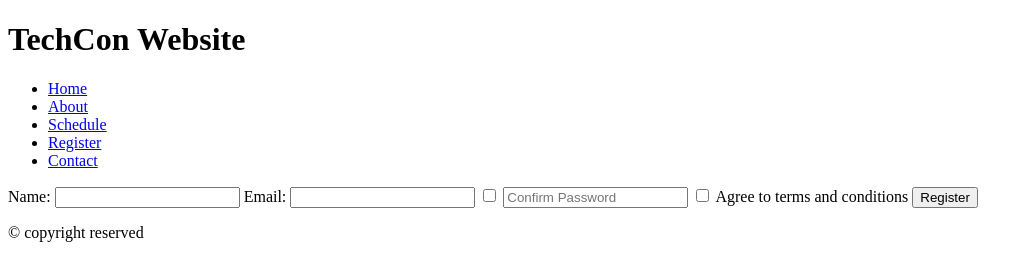
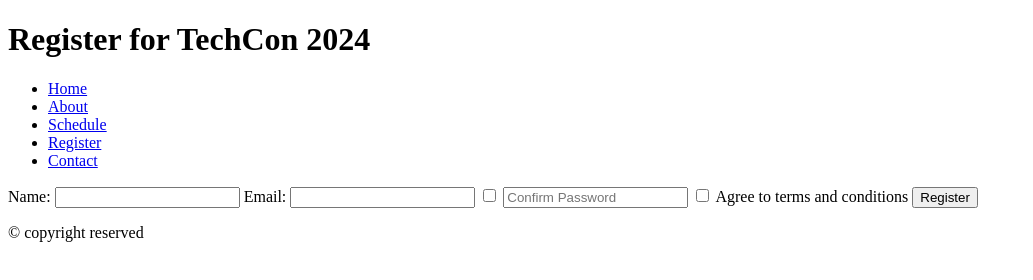
Before and after one commit to ThabangP07/TechCon_HTML, a plain HTML site: page techcon_website/register.html in a window 1280 px wide. Shown: the whole page, without its empty margins (0-1033 px from the left). Drawn offline with Linux system fonts and the light colour scheme.

Commit message:
fix: update the heading to reflect the purpose of the page

```diff
--- a/techcon_website/register.html
+++ b/techcon_website/register.html
@@ -7,7 +7,7 @@
 </head>
 <body>
     <header>
-        <h1>TechCon Website</h1>
+        <h1>Register for TechCon 2024</h1>
         <nav>
             <ul>
                 <li><a href="index.html">Home</a></li>
```
